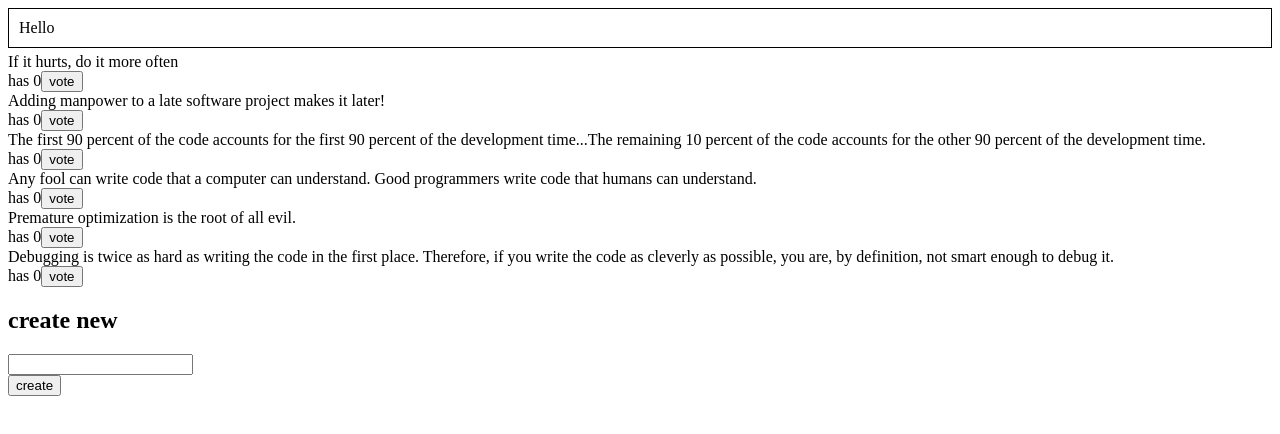
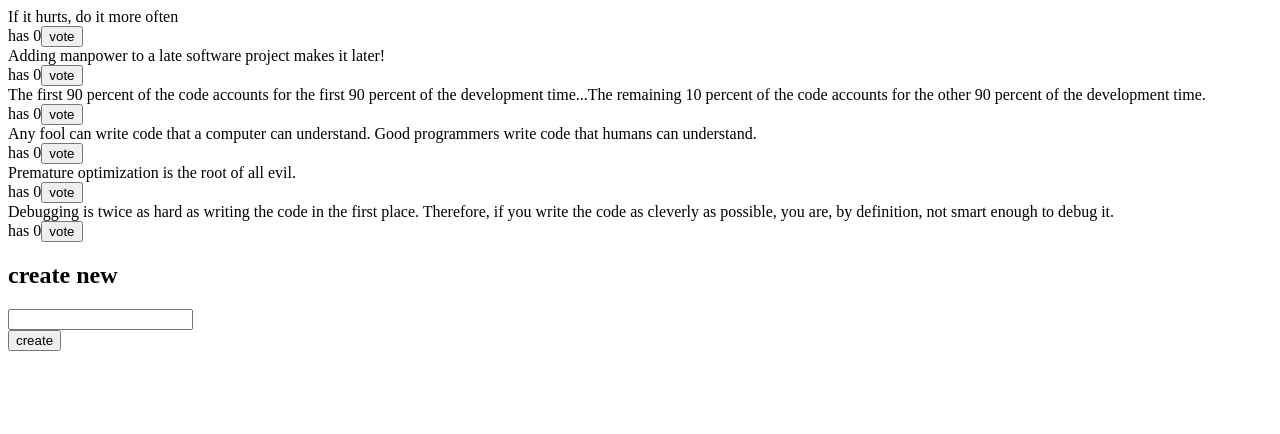
Before and after one commit to bloweyelashwish/redux-anecdotes, a React (Create React App) app: page / in a window 1280 px wide. Shown: the top 434 px of the page. Built offline with nearby package versions, Linux system fonts and the light colour scheme.

Commit message:
Add notification after pressing vote

```diff
--- a/src/components/AnecdoteList.js
+++ b/src/components/AnecdoteList.js
@@ -1,10 +1,16 @@
 import { useDispatch, useSelector } from 'react-redux'
 import { voteForAnecdote } from "../reducers/anecdoteReducer";
+import { notify, removeNotification } from '../reducers/notificationReducer'
 
 const AnecdoteList = () => {
     const dispatch = useDispatch()
     const anecdotes = useSelector(state => state.anecdotes)
-    console.log(anecdotes)
+
+    const handleVote = ({ content, id }) => {
+        dispatch(notify(`Voted for '${content}'`))
+        dispatch(voteForAnecdote(id))
+        setTimeout(() => dispatch(removeNotification), 5000)
+    }
 
     return (
         <div>
@@ -18,7 +24,7 @@ const AnecdoteList = () => {
                         </div>
                         <div>
                             has {anecdote.votes}
-                            <button onClick={() => dispatch(voteForAnecdote(anecdote.id))}>vote</button>
+                            <button onClick={() => handleVote(anecdote)}>vote</button>
                         </div>
                     </div>
                 )
--- a/src/components/Notification.js
+++ b/src/components/Notification.js
@@ -10,11 +10,8 @@ const Notification = () => {
     borderWidth: 1,
     marginBlock: 5
   }
-  return (
-    <div style={style}>
-      {notification}
-    </div>
-  )
+
+  return notification ? (<div style={style}>{notification}</div>) : null
 }
 
 export default Notification
--- a/src/reducers/notificationReducer.js
+++ b/src/reducers/notificationReducer.js
@@ -2,13 +2,16 @@ import { createSlice } from '@reduxjs/toolkit'
 
 const notificationSlice = createSlice({
     name: 'notification',
-    initialState: 'Hello',
+    initialState: null,
     reducers: {
         notify(state, action) {
             return action.payload
+        },
+        removeNotification() {
+            return null
         }
     }
 })
 
-export const { notify } = notificationSlice.actions
+export const { notify, removeNotification } = notificationSlice.actions
 export default notificationSlice.reducer
```
